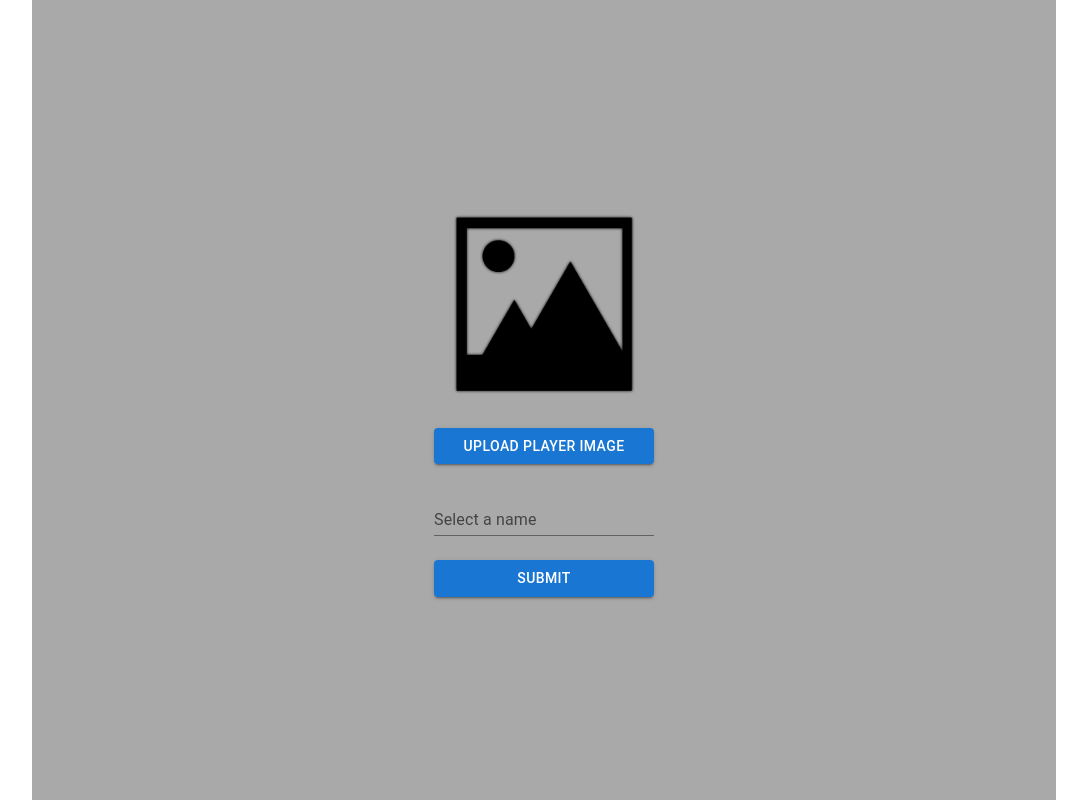
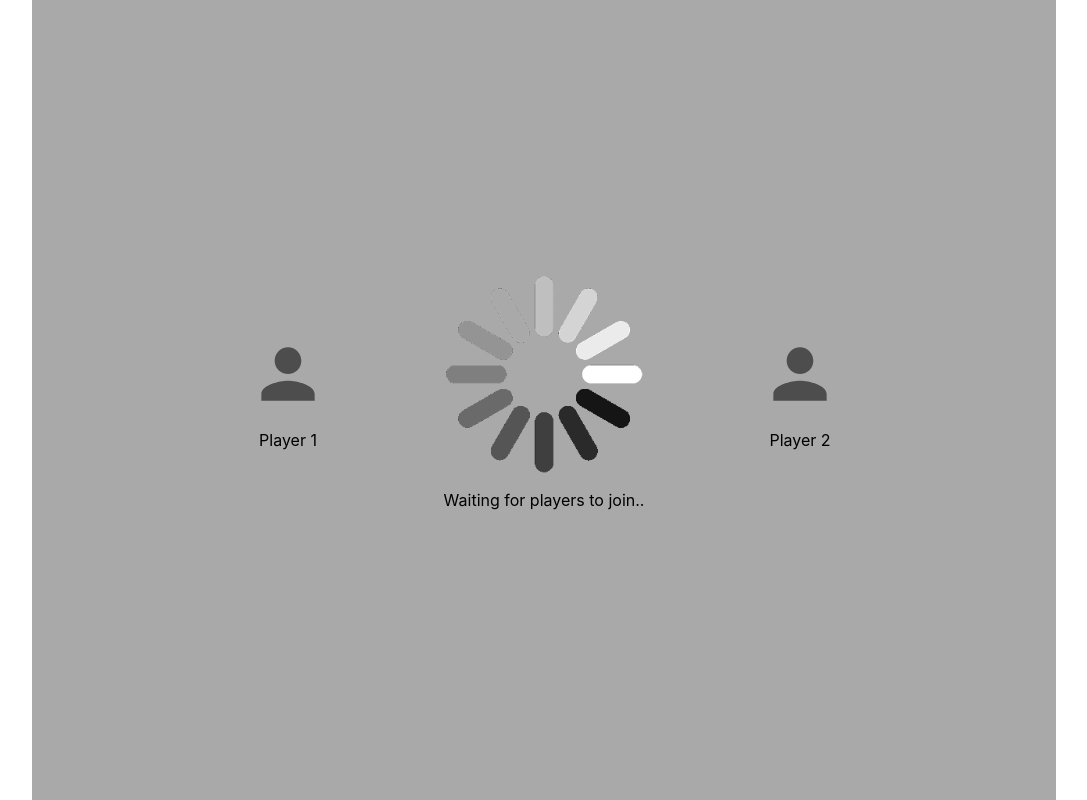
Before and after one commit to AliAlbabily/Online-Rock-Scissors-Paper, a React (Create React App) app in the folder client/: page /waitingroom in a window 1280 px wide. Shown: the whole page, without its empty margins (96-1183 px from the left). Built offline with nearby package versions, Linux system fonts and the light colour scheme; no server answers.

Commit message:
Switch between pages

```diff
--- a/client/package.json
+++ b/client/package.json
@@ -12,6 +12,7 @@
     "@testing-library/user-event": "^13.5.0",
     "react": "^18.2.0",
     "react-dom": "^18.2.0",
+    "react-router-dom": "^6.3.0",
     "react-scripts": "5.0.1",
     "socket.io-client": "^4.5.1",
     "web-vitals": "^2.1.4"
--- a/client/src/App.js
+++ b/client/src/App.js
@@ -1,12 +1,17 @@
 
+import { BrowserRouter as Router, Routes, Route } from "react-router-dom";
 import ProfileForm from './components/ProfileForm';
-// import PlayersWaitingPage from './components/PlayersWaitingPage';
-
+import PlayersWaitingPage from './components/PlayersWaitingPage';
 
 function App() {
   return (
     <div className="App">
-      <ProfileForm/>
+      <Router>
+        <Routes>
+          <Route path="/" element={<ProfileForm />} />
+          <Route path="/waitingroom" element={<PlayersWaitingPage />} />
+        </Routes>
+      </Router>
     </div>
   );
 }
--- a/client/src/components/ProfileForm.js
+++ b/client/src/components/ProfileForm.js
@@ -5,6 +5,7 @@ import Button from '@mui/material/Button';
 import Box from '@mui/material/Box';
 import defaultImage from '../images/picture.png';
 import io from 'socket.io-client';
+import { useNavigate } from "react-router-dom";
 
 const socket = io.connect("http://localhost:3001/")
 
@@ -17,6 +18,7 @@ function ProfileForm() {
     const [selectedFile, setSelectedFile] = useState()
     const [selectedFileName, setSelectedFileName] = useState()
     const [selectedPlayerName, setSelectedPlayerName] = useState()
+    const navigate = useNavigate()
 
     const fileSelectedHandler = event => {
         setSelectedFile(URL.createObjectURL(event.target.files[0]))
@@ -34,6 +36,7 @@ function ProfileForm() {
         event.preventDefault()
         console.log(selectedFileName)
         console.log(selectedPlayerName)
+        navigate("../waitingroom", { replace: true })
     }
 
     return (
```
Also changed, not shown: 1 other file (tests, documents, lock files or other folders).
